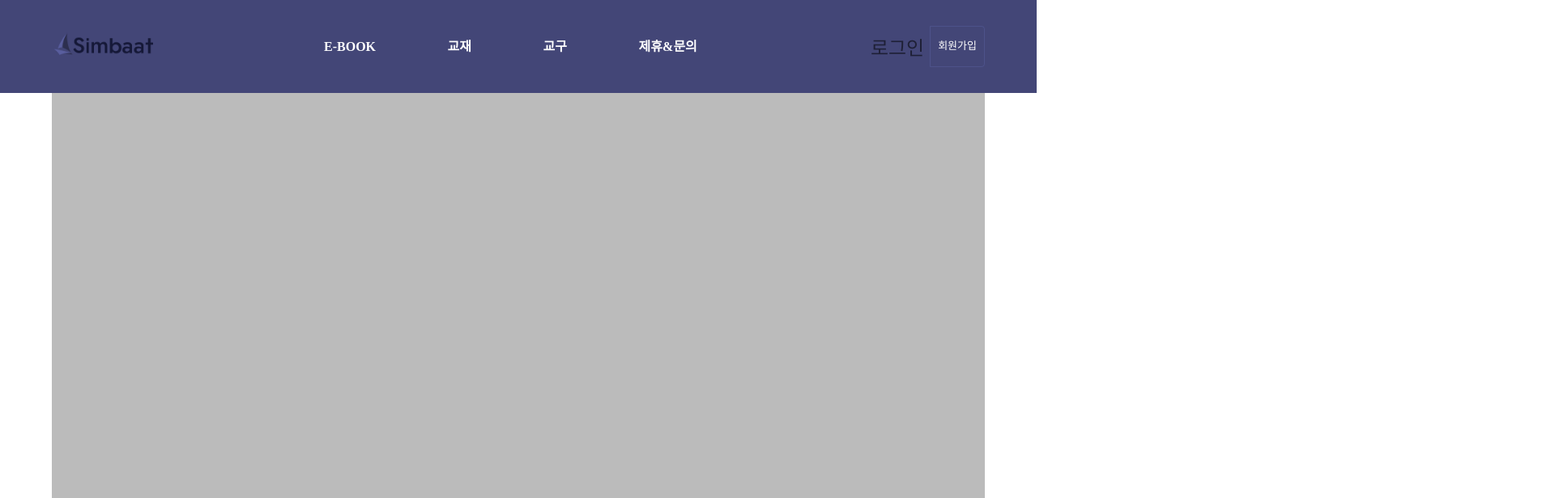
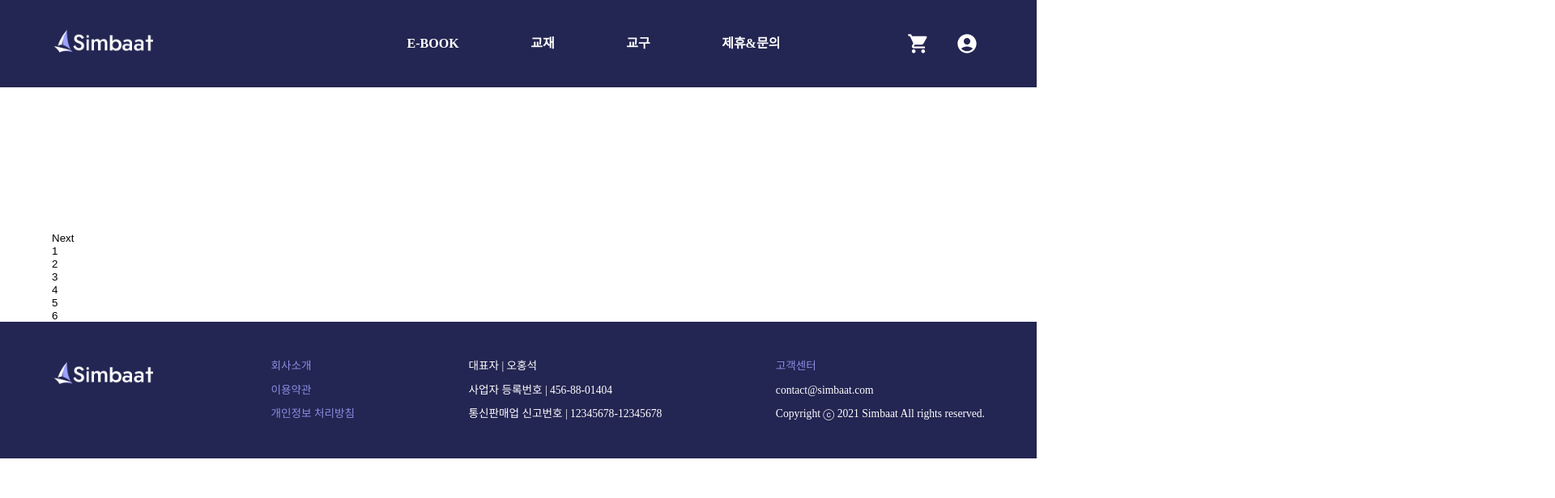
Before and after one commit to kkevi/dotdanji-shop, a Next.js app: page / in a window 1280 px wide. Shown: the top 616 px of the page at 81% size, 1920 px wide, since content can reach past the window. Built offline with nearby package versions, Linux system fonts and the light colour scheme; a web font is replaced by a local one.

Commit message:
헤더, 푸터 UI 수정 및 홈화면 캐러셀 연결 중 ...

```diff
--- a/package.json
+++ b/package.json
@@ -22,6 +22,7 @@
         "react": "17.0.2",
         "react-dom": "17.0.2",
         "react-router-dom": "^6.2.2",
+        "react-slick": "^0.28.1",
         "react-toastify": "^8.2.0",
         "react-use": "^17.3.2",
         "styled-components": "^5.3.3",
@@ -30,6 +31,7 @@
     "devDependencies": {
         "@types/node": "^17.0.21",
         "@types/react": "^17.0.39",
+        "@types/react-slick": "^0.23.8",
         "@types/styled-components": "^5.1.24",
         "@typescript-eslint/parser": "^5.13.0",
         "babel-plugin-styled-components": "^2.0.6",
--- a/src/Components/MainLayout/Footer.tsx
+++ b/src/Components/MainLayout/Footer.tsx
@@ -1,44 +1,56 @@
+import React from "react"
+import useStyles from "./styles"
+import styled from "styled-components"
+
 import {Container, Divider, Link, Stack, useMediaQuery} from "@mui/material"
 import {useTheme} from "@mui/system"
 
 export default function Footer() {
+    const styles = useStyles()
     const theme = useTheme()
     const smDown = useMediaQuery(theme.breakpoints.down("sm"))
 
+    const textColor = {color: theme.palette.primary.light}
+    const textColor2 = {color: "white"}
+
     return (
-        <div style={{backgroundColor: "#f5f5f5", color: "#777", fontSize: "0.85rem"}}>
+        <div style={{backgroundColor: theme.palette.primary.dark, color: "#777", fontSize: "0.85rem"}}>
             <Container maxWidth="lg" sx={{py: smDown ? 3 : 6}}>
                 <Stack direction={smDown ? "column" : "row"} justifyContent="space-between">
                     <div>
-                        <img src="/images/logo2.png" alt="" width="130px" />
+                        <img src="/images/logo3.png" alt="" width="130px" />
                     </div>
                     <Stack spacing={2} my={smDown ? 3 : 0}>
-                        <Link href="#" underline="none">
+                        <Link style={textColor} href="#" underline="none">
                             회사소개
                         </Link>
-                        <Link href="#" underline="none">
+                        <Link style={textColor} href="#" underline="none">
                             이용약관
                         </Link>
-                        <Link href="#" underline="none">
+                        <Link style={textColor} href="#" underline="none">
                             개인정보 처리방침
                         </Link>
                     </Stack>
                     {smDown && <Divider orientation="horizontal" />}
                     <Stack spacing={2} my={smDown ? 3 : 0}>
-                        <p>대표자 | 오홍석</p>
-                        <p>사업자 등록번호 | 456-88-01404</p>
-                        <p>통신판매업 신고번호 | 12345678-12345678</p>
+                        <General>대표자 | 오홍석</General>
+                        <General>사업자 등록번호 | 456-88-01404</General>
+                        <General>통신판매업 신고번호 | 12345678-12345678</General>
                     </Stack>
                     {smDown && <Divider orientation="horizontal" />}
                     <Stack spacing={2} my={smDown ? 3 : 0}>
-                        <Link href="#" underline="none">
+                        <Link style={textColor} href="#" underline="none">
                             고객센터
                         </Link>
-                        <p>contact@simbaat.com</p>
-                        <p>Copyright ⓒ 2021 Simbaat All rights reserved.</p>
+                        <General>contact@simbaat.com</General>
+                        <General>Copyright ⓒ 2021 Simbaat All rights reserved.</General>
                     </Stack>
                 </Stack>
             </Container>
         </div>
     )
 }
+
+const General = styled.p`
+    color: white;
+`
--- a/src/Components/MainLayout/Topbar.tsx
+++ b/src/Components/MainLayout/Topbar.tsx
@@ -1,7 +1,12 @@
 import React from "react"
-import {Button, ButtonGroup, Container, IconButton, Link, Stack, useMediaQuery} from "@mui/material"
+import useStyles from "./styles"
+import router from "next/router"
+
+import {ButtonGroup, Container, IconButton, Link, Stack, useMediaQuery} from "@mui/material"
 import {useTheme} from "@mui/system"
-import useStyles from "./styles"
+
+import AccountCircleIcon from "@mui/icons-material/AccountCircle"
+import ShoppingCartRoundedIcon from "@mui/icons-material/ShoppingCartRounded"
 
 export default function Topbar() {
     const classes = useStyles()
@@ -23,10 +28,10 @@ export default function Topbar() {
                     <Stack direction="row" justifyContent="space-between" alignItems="center">
                         <div>
                             {/* TODO : 로고 화이트 버전으로 변경 필요 */}
-                            <img src="/images/logo.png" alt="" width="130px" />
+                            <img src="/images/logo3.png" alt="" width="130px" />
                         </div>
                         <Stack
-                            sx={{width: "40%"}}
+                            sx={{width: "40%", marginLeft: 20}}
                             direction="row"
                             spacing={4}
                             justifyContent="space-between"
@@ -43,8 +48,12 @@ export default function Topbar() {
                         </Stack>
                         <Stack>
                             <ButtonGroup size="small" disableElevation>
-                                <IconButton>로그인</IconButton>
-                                <Button style={textColor}>회원가입</Button>
+                                <IconButton sx={{marginRight: 2}} onClick={() => router.push("/")}>
+                                    <ShoppingCartRoundedIcon style={{color: "white", fontSize: "28px"}} />
+                                </IconButton>
+                                <IconButton onClick={() => router.push("/")}>
+                                    <AccountCircleIcon style={{color: "white", fontSize: "28px"}} />
+                                </IconButton>
                             </ButtonGroup>
                         </Stack>
                     </Stack>
--- /dev/null
+++ b/src/Home/home-slider/HomeSlider.tsx
@@ -0,0 +1,35 @@
+import React from "react"
+import Slider from "react-slick"
+
+export default function HomeSlider() {
+    const sliderSettings = {
+        dots: true,
+        infinite: true,
+        speed: 500,
+        slidesToShow: 1,
+        slidesToScroll: 1,
+    }
+
+    return (
+        <Slider {...sliderSettings}>
+            <div>
+                <h3>1</h3>
+            </div>
+            <div>
+                <h3>2</h3>
+            </div>
+            <div>
+                <h3>3</h3>
+            </div>
+            <div>
+                <h3>4</h3>
+            </div>
+            <div>
+                <h3>5</h3>
+            </div>
+            <div>
+                <h3>6</h3>
+            </div>
+        </Slider>
+    )
+}
--- a/src/Home/index.tsx
+++ b/src/Home/index.tsx
@@ -1,9 +1,14 @@
 import React from "react"
+import {Container} from "@mui/material"
+
+import HomeSlider from "./home-slider/HomeSlider"
 
 export default function Home() {
     return (
         <div>
-            <div style={{background: "#bbb", width: "100%", height: "80vh"}} />
+            <Container maxWidth="lg" sx={{py: 4}} />
+            <HomeSlider />
+            {/* <div style={{background: "#bbb", width: "100%", height: "80vh"}} /> */}
         </div>
     )
 }
--- a/src/styles/theme.ts
+++ b/src/styles/theme.ts
@@ -13,7 +13,7 @@ export const theme = createTheme({
         primary: {
             light: "#8A8EE1",
             main: "#595E9E",
-            dark: "#434677",
+            dark: "#232552",
             contrastText: "#fff",
         },
         secondary: {
```
Also changed, not shown: public/images/logo3.png (added), 1 other file (tests, documents, lock files or other folders).
